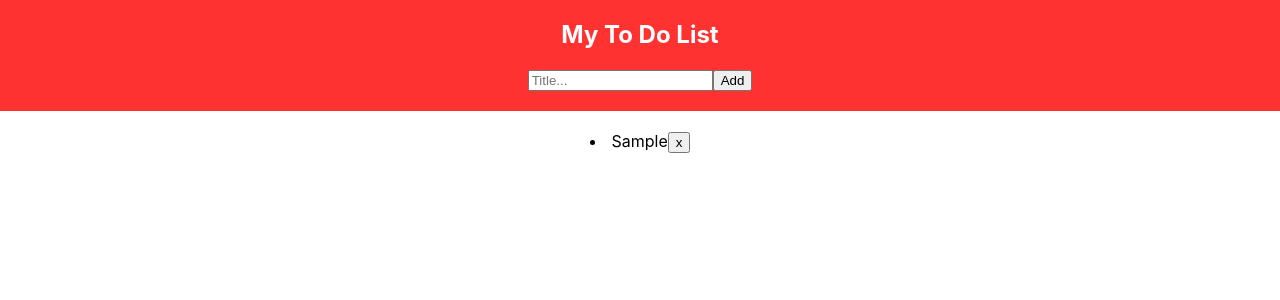
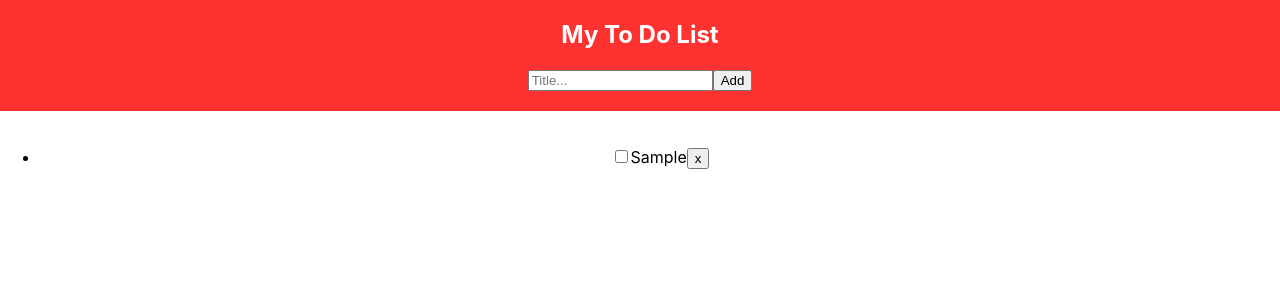
Before and after one commit to lukewaring/todo-app-dl, a React (Create React App) app: page / in a window 1280 px wide. Both pictures are taken after typing "Sample" into the empty fields and a click on the button "Add". Shown: the top 300 px of the page. Built offline with nearby package versions, Linux system fonts and the light colour scheme.

Commit message:
Add toggleTodo method

```diff
--- a/src/App.js
+++ b/src/App.js
@@ -30,6 +30,16 @@ class App extends React.Component {
     })
   }
 
+  toggleTodo = todo => {
+    todo.complete = !todo.complete
+    let todos = this.state.todos
+    let filteredTodos = todos.filter((t) => t.id !== todo.id)
+
+    this.setState({
+      todos: [...filteredTodos, todo]
+    })
+  }
+
   render() {
     return (
     <div className="App">
@@ -38,7 +48,7 @@ class App extends React.Component {
         <TodoInput addTodo={this.addTodo} />
       </header>
       <br></br>
-        <TodoList todos={this.state.todos} deleteTodo={this.deleteTodo} />
+        <TodoList todos={this.state.todos} deleteTodo={this.deleteTodo} toggleTodo={this.toggleTodo} />
     </div>
   );
   }
--- a/src/Todo.js
+++ b/src/Todo.js
@@ -1,13 +1,13 @@
 import React from 'react';
 
-const Todo = ({ todo, deleteTodo }) => (
-  <div>
+const Todo = ({ todo, deleteTodo, toggleTodo }) => (
     <li>
-        {todo.title}
+      <div>
+        <input type="checkbox" onChange={() => toggleTodo(todo)} />
+        <span>{todo.title}</span>
         <button onClick={(todoToDelete) => deleteTodo(todoToDelete)}>x</button>
+      </div>
     </li>
-
-  </div>
 );
 
 export default Todo;
--- a/src/TodoList.js
+++ b/src/TodoList.js
@@ -1,14 +1,20 @@
 import React from 'react';
 import Todo from './Todo';
 
-const TodoList = ({ todos, deleteTodo }) => (
-  <div>
-    {todos && todos.length
-      ? todos.map((todo, index) => {
-          return <Todo key={index} todo={todo} deleteTodo={deleteTodo} />;
+class TodoList extends React.Component {
+
+  render() {
+    // console.log(this.props.todos.filter(todo => todo.complete === false))
+    return (
+      <ul className="todo-list-active">
+    {this.props.todos && this.props.todos.length
+      ? this.props.todos.map((todo, index) => {
+          return <Todo key={index} todo={todo} deleteTodo={this.props.deleteTodo} toggleTodo={this.props.toggleTodo} />;
         })
       : "You have no todos. Add one above!"}
-  </div>
-);
+  </ul>
+    )
+  }
+}
 
 export default TodoList;
```
